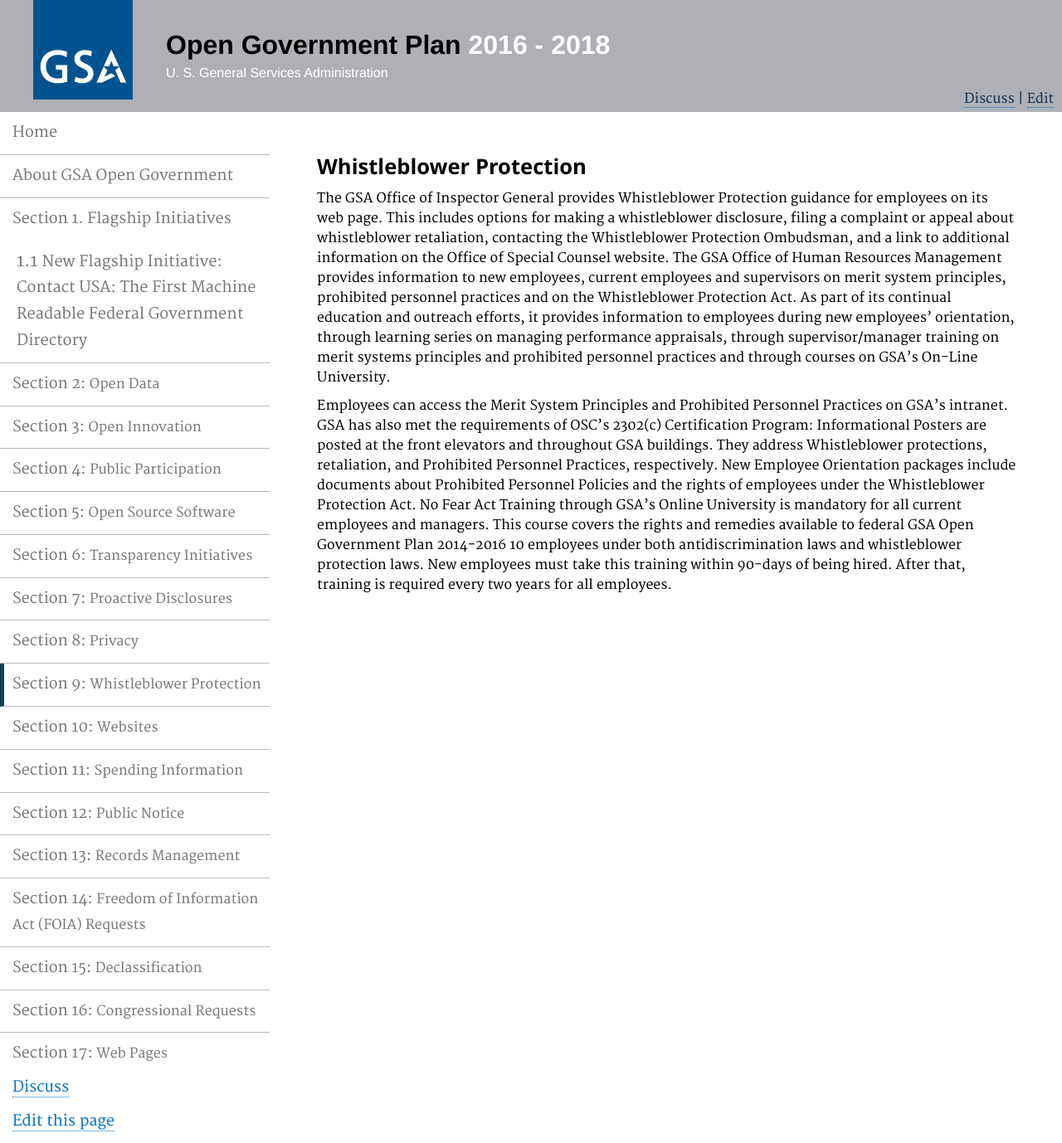
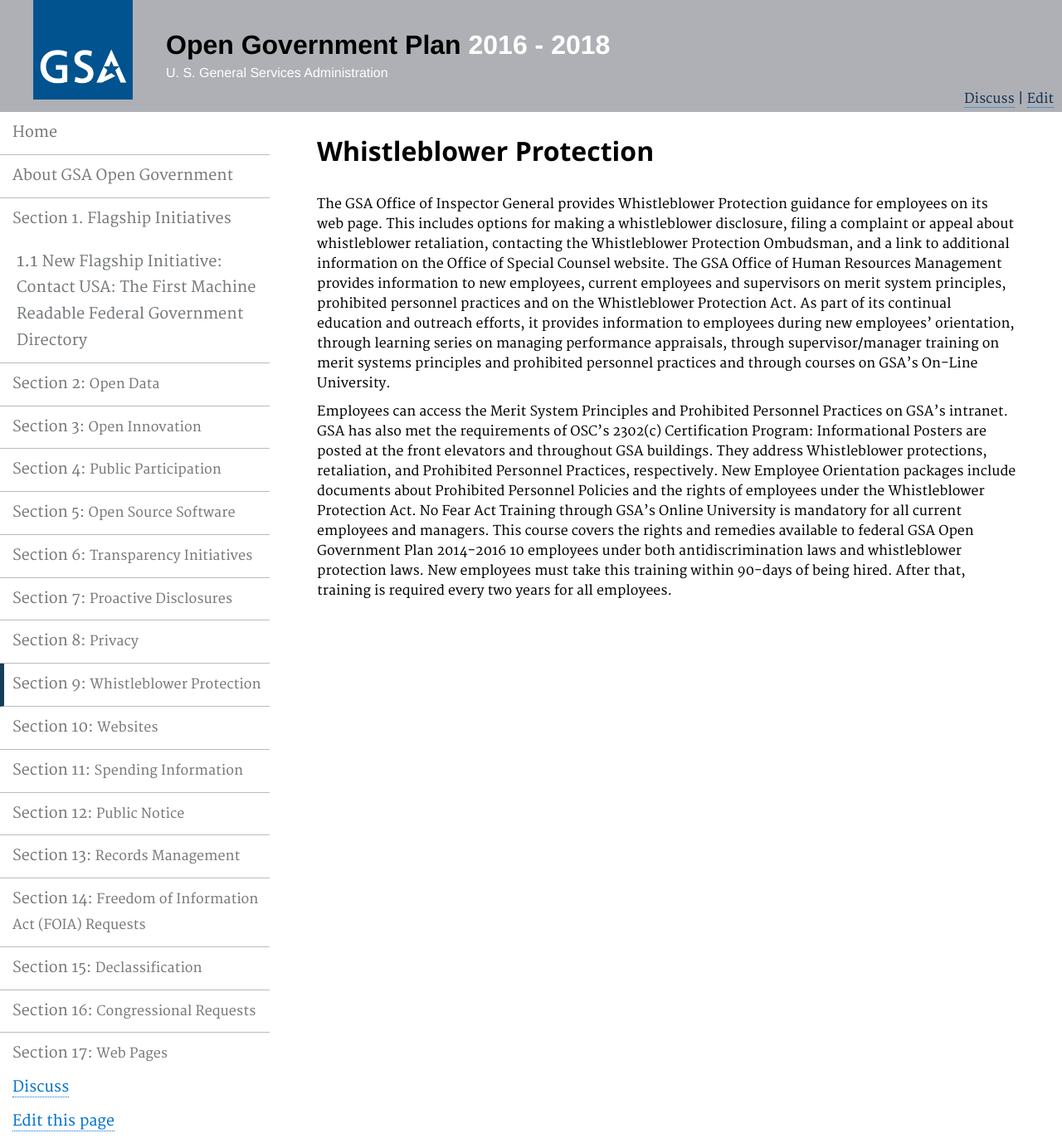
Before and after one commit to GSA/opengovplan, a Jekyll site: the page built from pages/whistleblowerprotection.md, in a window 1280 px wide. Shown: the whole page at 83% size. Built offline with Jekyll 4.4.1, drawn with Linux system fonts in a browser that asks for light colours.

```diff
--- a/pages/whistleblowerprotection.md
+++ b/pages/whistleblowerprotection.md
@@ -5,7 +5,7 @@ permalink: /whistleblowerprotection/
 description: ""
 ---
 
-### Whistleblower Protection
+# Whistleblower Protection
 
 The GSA Office of Inspector General provides Whistleblower Protection guidance for employees on its web page. This includes options for making a whistleblower disclosure, filing a complaint or appeal about whistleblower retaliation, contacting the Whistleblower Protection Ombudsman, and a link to additional information on the Office of Special Counsel website. The GSA Office of Human Resources Management provides information to new employees, current employees and supervisors on merit system principles, prohibited personnel practices and on the Whistleblower Protection Act. As part of its continual education and outreach efforts, it provides information to employees during new employees’ orientation, through learning series on managing performance appraisals, through supervisor/manager training on merit systems principles and prohibited personnel practices and through courses on GSA’s On-Line University.
 
```
